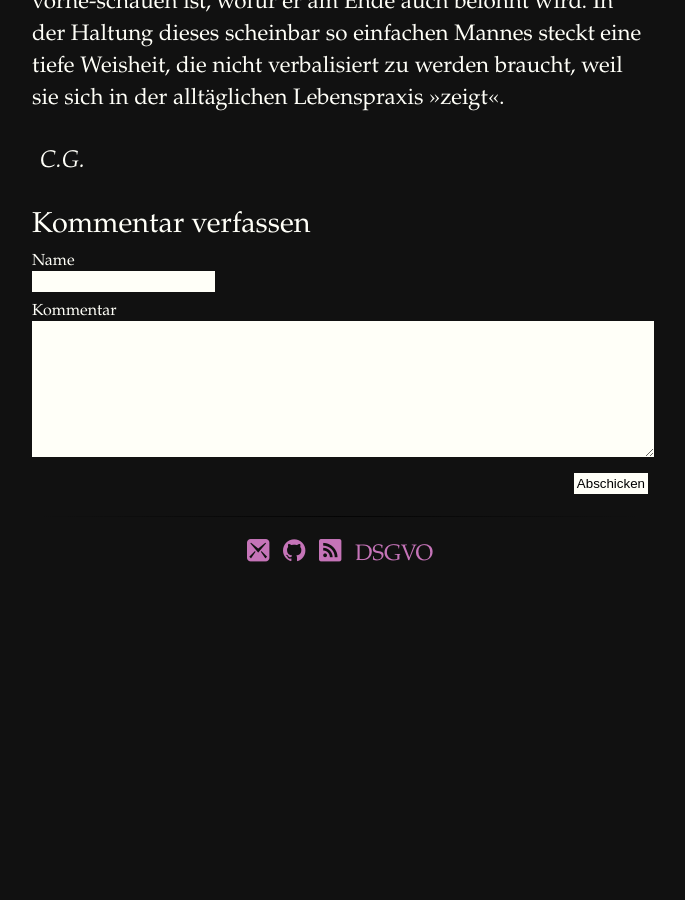
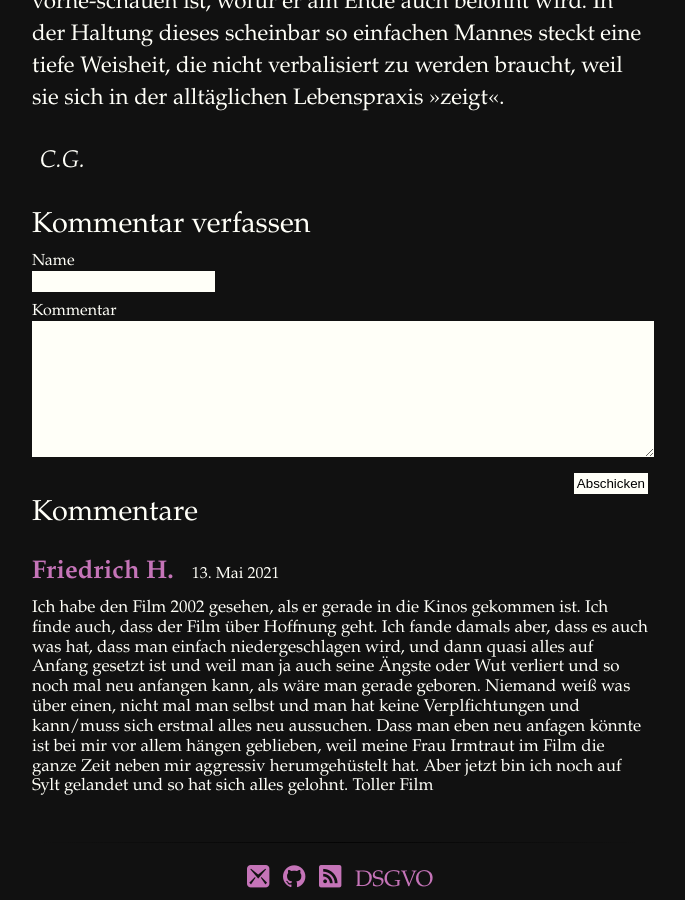
Before and after one commit to knautschzone/filmprojektor, a Jekyll site: the page docs/index.html, which Jekyll copies as it is, in a window 1280 px wide and 900 px high, scrolled down 6132 px. Shown: the whole window, without its empty margins (128-813 px from the left). Built offline with Jekyll 4.4.1, drawn with Linux system fonts in a browser that asks for light colours; some web fonts are replaced; before the commit the page ends 6706 px from its top, so only the background shows below that.

Commit message:
added comment?!

```diff
--- a/docs/feed.xml
+++ b/docs/feed.xml
@@ -5,8 +5,8 @@
     <description>Ein Blog über Filme</description>
     <link>http://localhost:4000/</link>
     <atom:link href="http://localhost:4000/feed.xml" rel="self" type="application/rss+xml"/>
-    <pubDate>Thu, 13 May 2021 16:19:46 +0200</pubDate>
-    <lastBuildDate>Thu, 13 May 2021 16:19:46 +0200</lastBuildDate>
+    <pubDate>Thu, 13 May 2021 16:26:24 +0200</pubDate>
+    <lastBuildDate>Thu, 13 May 2021 16:26:24 +0200</lastBuildDate>
     <generator>Jekyll v4.1.1</generator>
 
       <item>
--- a/docs/index.html
+++ b/docs/index.html
@@ -198,6 +198,27 @@ verbalisiert zu werden braucht, weil sie sich in der alltäglichen Lebenspraxis
 
 
 
+
+
+
+
+
+
+
+
+
+
+
+
+      <h3>Kommentare</h3>
+
+
+      <h4>Friedrich H.<span class="commentdate">13. Mai 2021</span></h4>
+      <p><p>Ich habe den Film 2002 gesehen, als er gerade in die Kinos gekommen ist. Ich finde auch, dass der Film über Hoffnung geht. Ich fande damals aber, dass es auch was hat, dass man einfach niedergeschlagen wird, und dann quasi alles auf Anfang gesetzt ist und weil man ja auch seine Ängste oder Wut verliert und so noch mal neu anfangen kann, als wäre man gerade geboren. Niemand weiß was über einen, nicht mal man selbst und man hat keine Verplfichtungen und kann/muss sich erstmal alles neu aussuchen. Dass man eben neu anfagen könnte ist bei mir vor allem hängen geblieben, weil meine Frau Irmtraut im Film die ganze Zeit neben mir aggressiv herumgehüstelt hat. Aber jetzt bin ich noch auf Sylt gelandet und so hat sich alles gelohnt. Toller Film</p>
+</p>
+
+
+
   </div>
 
 <p></p>
```
Also changed, not shown: docs/articles/21/Mann-ohne-Vergangenheit.html (+21 -0 lines), docs/howto/index.html (+12 -0 lines), docs/filmprojektor.ico (deleted), 1 other file.
